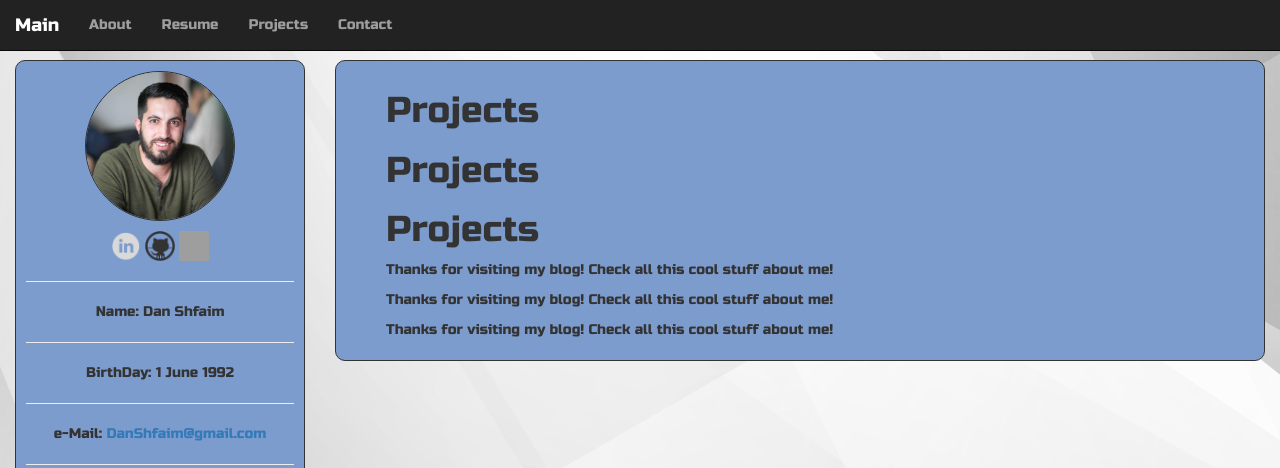
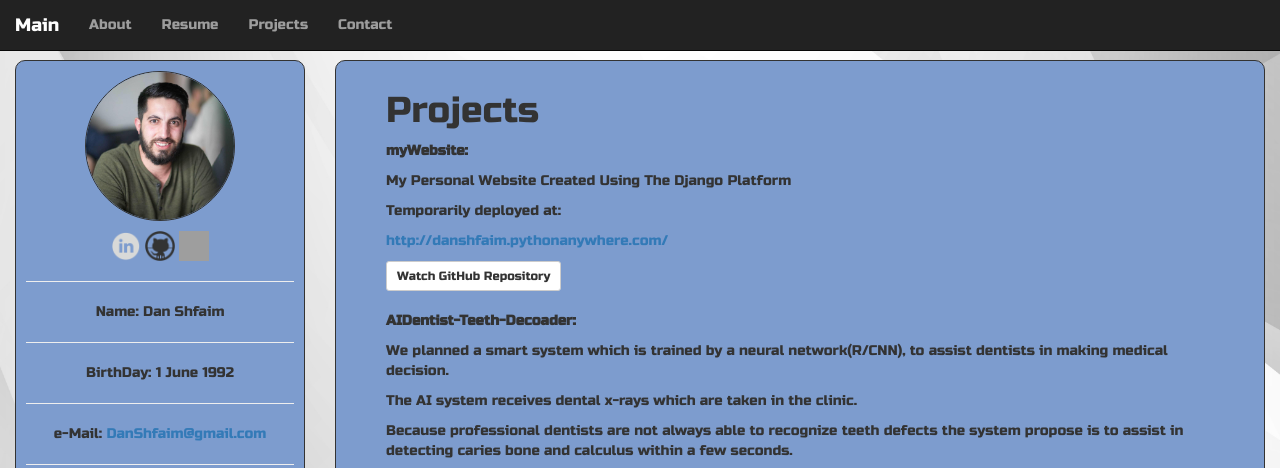
Before and after one commit to DanShfaim/myWebsite, a Django app: page /projects/ in a window 1280 px wide. Shown: the top 468 px of the page. Run offline with Django 3.2, Linux system fonts and the light colour scheme; some libraries are stand-ins or nearby versions; grey boxes are pictures that could not be loaded.

Commit message:
update project page

```diff
--- a/mySite/blog/templates/projects.html
+++ b/mySite/blog/templates/projects.html
@@ -1,12 +1,31 @@
 {% extends "base.html" %}
 {% block content %}
 <h1>Projects</h1>
-<h1>Projects</h1>
-<h1>Projects</h1>
 
-<p>Thanks for visiting my blog! Check all this cool stuff about me!</p>
-<p>Thanks for visiting my blog! Check all this cool stuff about me!</p>
-<p>Thanks for visiting my blog! Check all this cool stuff about me!</p>
+
+<p><b>myWebsite:</b></p>
+<p>My Personal Website Created Using The Django Platform </p>
+<p>Temporarily deployed at:</p>
+<p><a href="http://danshfaim.pythonanywhere.com/">http://danshfaim.pythonanywhere.com/</a></p>
+<a href="https://github.com/DanShfaim/myWebsite" target="_blank"><button type="button" class="btn btn-default btn-sm">Watch GitHub Repository</button></a>
+
+<br>
+<br>
+
+<p><b>AIDentist-Teeth-Decoader:</b></p>
+<p>We planned a smart system which is trained by a neural network(R/CNN), to assist dentists in making medical decision.</p>
+<p>The AI system receives dental x-rays which are taken in the clinic.</p>
+<p>Because professional dentists are not always able to recognize teeth defects the system propose is to assist in detecting caries bone and calculus within a few seconds.</p>
+
+<a href="https://github.com/DanShfaim/AIDentist-Teeth-Decoader/raw/master/AIDentist_Poster.jpg">
+    <img src="https://github.com/DanShfaim/AIDentist-Teeth-Decoader/raw/master/AIDentist_Poster.jpg?raw=true" alt="Poster" height="300" width="200">
+</a>
+<a href="https://github.com/DanShfaim/AIDentist-Teeth-Decoader/raw/master/GUI%20screenshot.png?raw=true">
+    <img src="https://github.com/DanShfaim/AIDentist-Teeth-Decoader/raw/master/GUI%20screenshot.png?raw=true" alt="GUI" height="200" width="300">
+</a>
+<br><br>
+<a href="https://github.com/DanShfaim/AIDentist-Teeth-Decoader" target="_blank"><button type="button" class="btn btn-default btn-sm">Watch GitHub Repository</button></a>
+
 
 
 
```
Also changed, not shown: mySite/blog/templates/index.html (+4 -6 lines), mySite/blog/templates/resume.html (+8 -0 lines).
